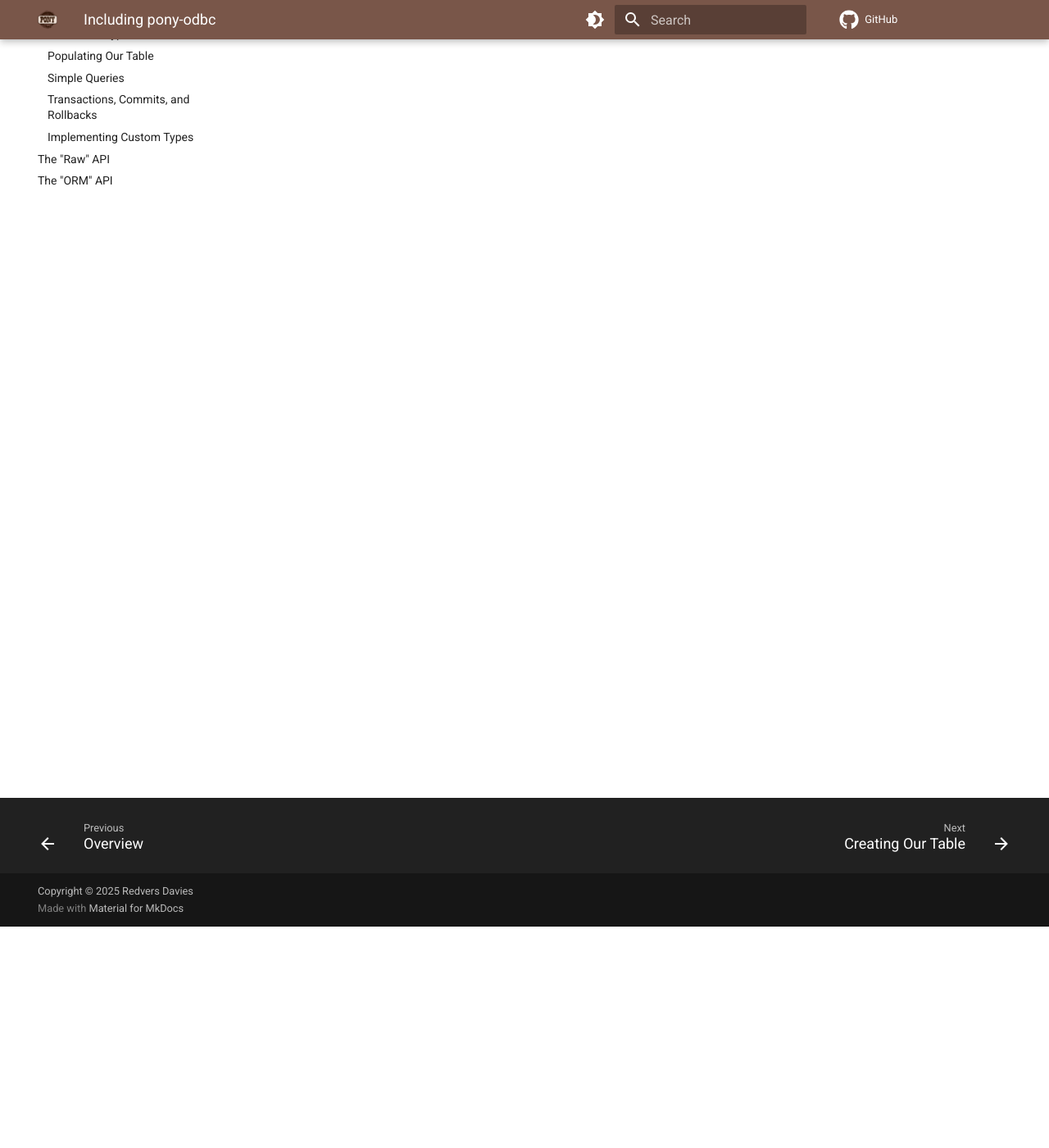
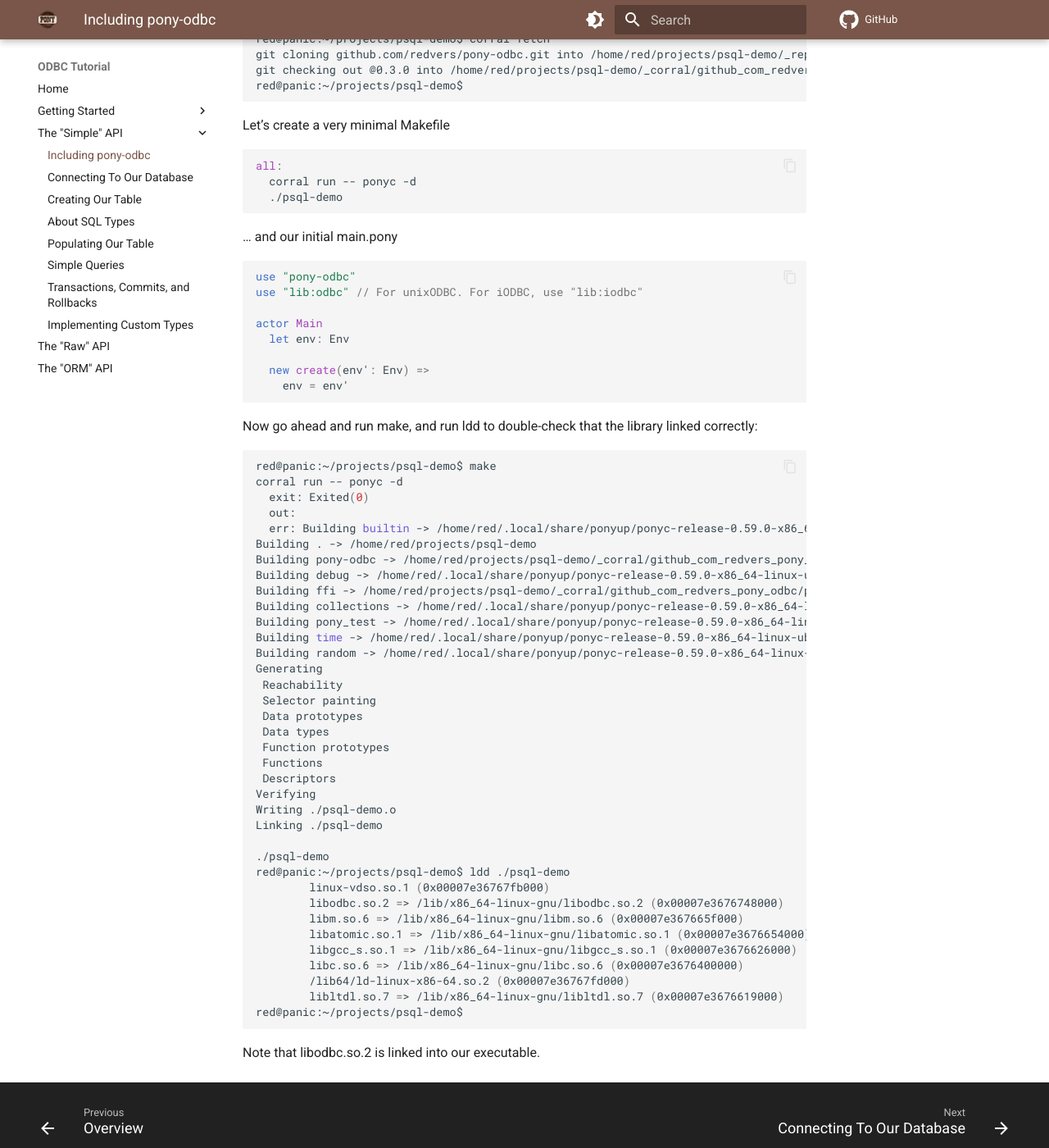
Before and after one commit to redvers/odbc-tutorial, an MkDocs documentation site: the page built from docs/simple/stage1.md, in a window 1280 px wide and 1400 px high, scrolled down 270 px. Shown: the whole window at 82% size. Built offline with MkDocs 1.6.1 and Material for MkDocs 9.7.7, drawn with Linux system fonts in a browser that asks for light colours; comment, search, counter and statistics services are not loaded; some of the changed text lies outside the part shown.

Commit message:
Added more info

````diff
--- a/docs/simple/stage1.md
+++ b/docs/simple/stage1.md
@@ -1 +1,78 @@
-# Placeholder
+# Including pony-odbc
+
+Let's go ahead and create a new pony project.
+
+```shell
+red@panic:~/projects$ mkdir psql-demo
+red@panic:~/projects$ cd psql-demo
+red@panic:~/projects/psql-demo$ corral init
+red@panic:~/projects/psql-demo$ corral add github.com/redvers/pony-odbc.git --version 0.3.0
+red@panic:~/projects/psql-demo$ corral fetch
+git cloning github.com/redvers/pony-odbc.git into /home/red/projects/psql-demo/_repos/github_com_redvers_pony_odbc_git
+git checking out @0.3.0 into /home/red/projects/psql-demo/_corral/github_com_redvers_pony_odbc
+red@panic:~/projects/psql-demo$
+```
+
+Let's create a very minimal Makefile
+
+```make
+all:
+  corral run -- ponyc -d
+  ./psql-demo
+```
+
+... and our initial main.pony
+
+```pony
+use "pony-odbc"
+use "lib:odbc" // For unixODBC. For iODBC, use "lib:iodbc"
+
+actor Main
+  let env: Env
+
+  new create(env': Env) =>
+    env = env'
+```
+
+Now go ahead and run make, and run ldd to double-check that the library linked correctly:
+
+```shell
+red@panic:~/projects/psql-demo$ make
+corral run -- ponyc -d
+  exit: Exited(0)
+  out:
+  err: Building builtin -> /home/red/.local/share/ponyup/ponyc-release-0.59.0-x86_64-linux-ubuntu24.04/packages/builtin
+Building . -> /home/red/projects/psql-demo
+Building pony-odbc -> /home/red/projects/psql-demo/_corral/github_com_redvers_pony_odbc/pony-odbc
+Building debug -> /home/red/.local/share/ponyup/ponyc-release-0.59.0-x86_64-linux-ubuntu24.04/packages/debug
+Building ffi -> /home/red/projects/psql-demo/_corral/github_com_redvers_pony_odbc/pony-odbc/ffi
+Building collections -> /home/red/.local/share/ponyup/ponyc-release-0.59.0-x86_64-linux-ubuntu24.04/packages/collections
+Building pony_test -> /home/red/.local/share/ponyup/ponyc-release-0.59.0-x86_64-linux-ubuntu24.04/packages/pony_test
+Building time -> /home/red/.local/share/ponyup/ponyc-release-0.59.0-x86_64-linux-ubuntu24.04/packages/time
+Building random -> /home/red/.local/share/ponyup/ponyc-release-0.59.0-x86_64-linux-ubuntu24.04/packages/random
+Generating
+ Reachability
+ Selector painting
+ Data prototypes
+ Data types
+ Function prototypes
+ Functions
+ Descriptors
+Verifying
+Writing ./psql-demo.o
+Linking ./psql-demo
+
+./psql-demo
+red@panic:~/projects/psql-demo$ ldd ./psql-demo
+        linux-vdso.so.1 (0x00007e36767fb000)
+        libodbc.so.2 => /lib/x86_64-linux-gnu/libodbc.so.2 (0x00007e3676748000)
+        libm.so.6 => /lib/x86_64-linux-gnu/libm.so.6 (0x00007e367665f000)
+        libatomic.so.1 => /lib/x86_64-linux-gnu/libatomic.so.1 (0x00007e3676654000)
+        libgcc_s.so.1 => /lib/x86_64-linux-gnu/libgcc_s.so.1 (0x00007e3676626000)
+        libc.so.6 => /lib/x86_64-linux-gnu/libc.so.6 (0x00007e3676400000)
+        /lib64/ld-linux-x86-64.so.2 (0x00007e36767fd000)
+        libltdl.so.7 => /lib/x86_64-linux-gnu/libltdl.so.7 (0x00007e3676619000)
+red@panic:~/projects/psql-demo$
+```
+
+Note that libodbc.so.2 is linked into our executable.
--- a/mkdocs.yml
+++ b/mkdocs.yml
@@ -79,6 +79,7 @@ nav:
   - The "Simple" API:
     - Overview: "simple/index.md"
     - Including pony-odbc: "simple/stage1.md"
+    - Connecting To Our Database: "simple/connecting.md"
     - Creating Our Table: "simple/tablecreate.md"
     - About SQL Types: "simple/sqltypes.md"
     - Populating Our Table: "simple/populating.md"
````
Also changed, not shown: docs/simple/connecting.md (added, +58 -0 lines).
